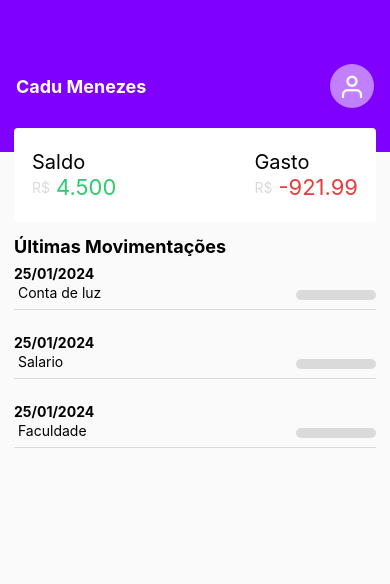
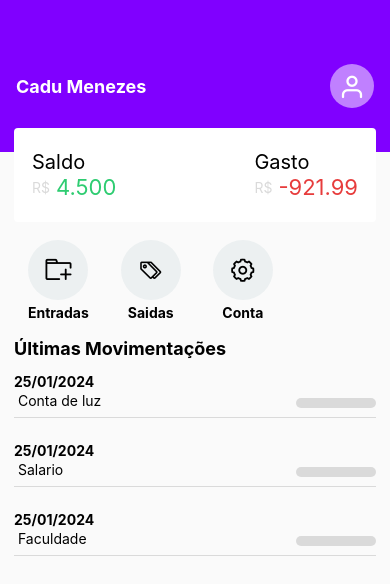
Before and after one commit to Cadu-Menezes/Financeiro, a React Native app in the folder appFinanceiro/: screen /Home in a window 390 px wide. Shown: the top 584 px of the page. Built offline with nearby package versions, Linux system fonts and the light colour scheme.

Commit message:
finalizando a primeira parte

```diff
--- /dev/null
+++ b/appFinanceiro/src/Components/Acoes/index.js
@@ -0,0 +1,69 @@
+import React from 'react';
+import { View, Text, StyleSheet, TouchableOpacity, ScrollView } from 'react-native';
+import {AntDesign} from '@expo/vector-icons'
+
+
+export default function Acoes() {
+ return (
+   <ScrollView style={styles.container} horizontal={true} showsHorizontalScrollIndicator={false}>
+
+        <TouchableOpacity style={styles.Botao}>
+            <View style={styles.areaBotao}>
+                <AntDesign name='addfolder' size={26} color={'#000'}/>
+            </View>
+            <Text style={styles.descricaoBotao}>Entradas</Text>
+
+        </TouchableOpacity>
+
+        <TouchableOpacity style={styles.Botao}>
+            <View style={styles.areaBotao}>
+                <AntDesign name='tagso' size={26} color={'#000'}/>
+            </View>
+            <Text style={styles.descricaoBotao}>Saidas</Text>
+
+        </TouchableOpacity>
+
+        <TouchableOpacity style={styles.Botao}>
+            <View style={styles.areaBotao}>
+                <AntDesign name='setting' size={26} color={'#000'}/>
+            </View>
+            <Text style={styles.descricaoBotao}>Conta</Text>
+
+        </TouchableOpacity>
+
+   </ScrollView>
+  );
+}
+
+
+const styles = StyleSheet.create({
+
+    container:{
+        maxHeight: 84,
+        marginTop: 18,
+        marginStart: 14,
+        marginEnd: 14,
+        paddingStart: 14
+    },
+
+    Botao:{
+        alignItems: 'center',
+        marginRight: 32
+    },
+
+    areaBotao:{
+        backgroundColor: '#ecf0f1',
+        height: 60,
+        width: 60,
+        borderRadius: 30,
+        justifyContent: 'center',
+        alignItems: 'center'
+    },
+
+    descricaoBotao:{
+        marginTop: 4,
+        textAlign: 'center',
+        fontWeight: 'bold'
+    }
+
+})
--- a/appFinanceiro/src/Pages/Home/index.js
+++ b/appFinanceiro/src/Pages/Home/index.js
@@ -3,6 +3,8 @@ import { StyleSheet, Text, View, FlatList } from 'react-native';
 import Header from '../../Components/Header'
 import Card from '../../Components/Card'
 import Movimentacoes from '../../Components/Movimentacoes'
+import Acoes from '../../Components/Acoes';
+
 
 const lista = [
 
@@ -43,6 +45,8 @@ export default function App() {
 
       <StatusBar style="auto" />
 
+      <Acoes />
+
       <Text style={styles.titulo}>Últimas Movimentações</Text>
 
       <FlatList
@@ -66,10 +70,7 @@ const styles = StyleSheet.create({
   titulo:{
     fontSize: 18,
     fontWeight: 'bold',
-    marginLeft: 14,
-    marginRight: 14,
-    marginTop: 14,
-    marginBottom: 8
+    margin: 14
   },
 
   lista:{
```
